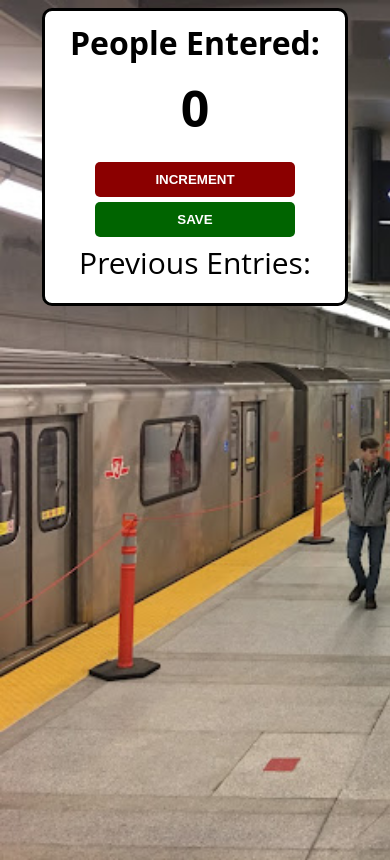
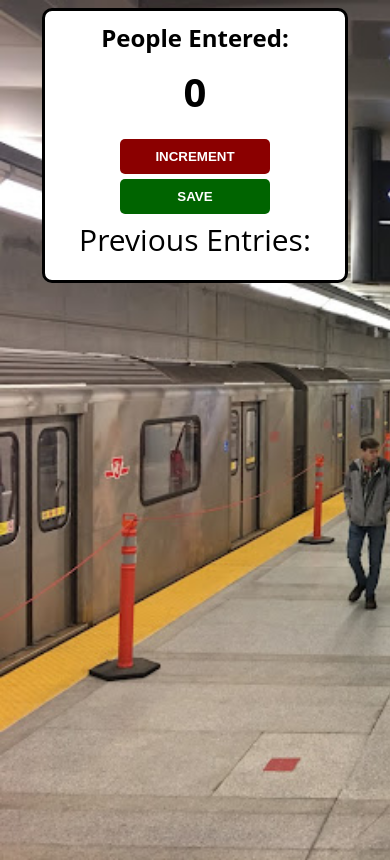
Before and after one commit to Shaddisme/People-counter-app, a plain HTML site: page Index.html in a window 390 px wide. Drawn offline with Linux system fonts and the light colour scheme.

Commit message:
Added media query to .css file

```diff
--- a/style.css
+++ b/style.css
@@ -54,3 +54,17 @@ button {
 #save-btn {
     background: darkgreen;
 }
+
+@media only screen and (max-width: 600px) {
+    h1 {
+        font-size: 24px;
+    }
+
+    h2 {
+        font-size: 40px;
+    }
+
+    button {
+        width: 150px;
+    }
+}
```
